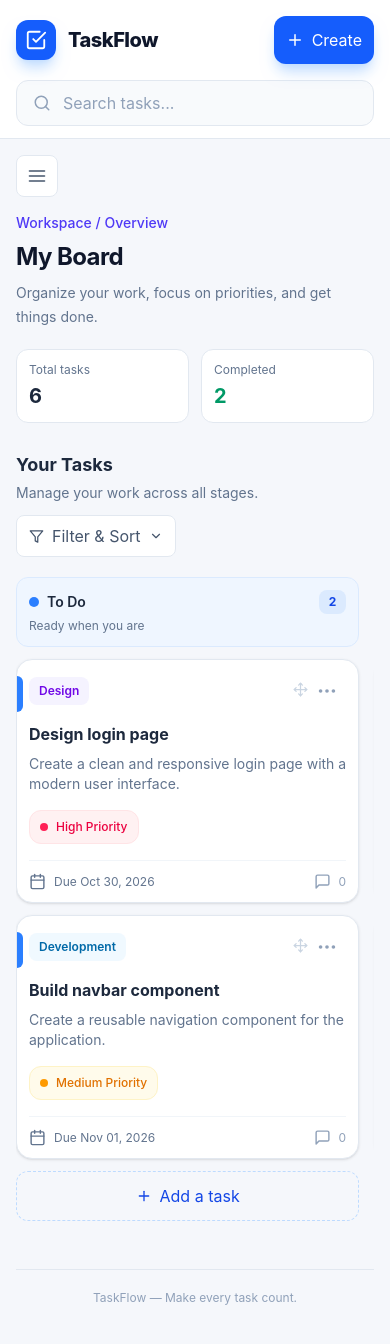
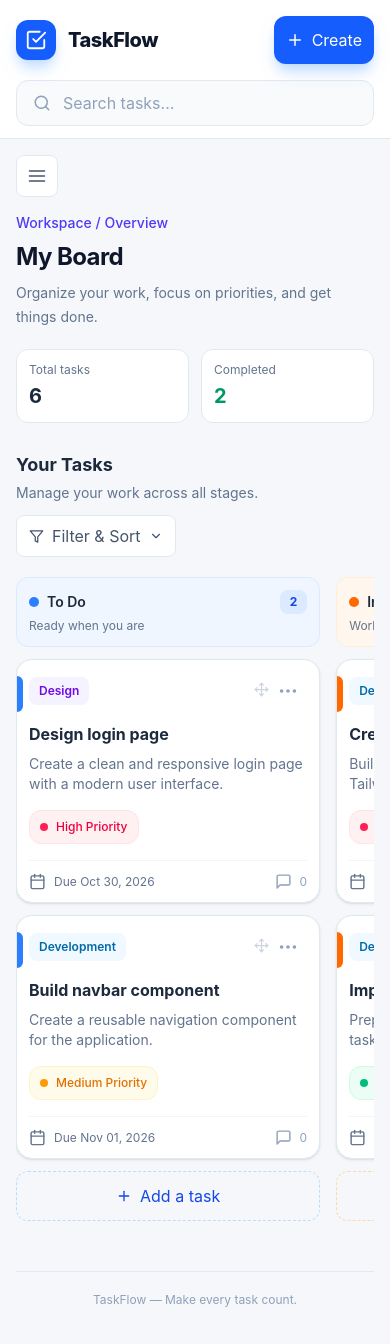
Before and after one commit to omsonawane7850/TaskFlow-A-Kanban-Task-Management-App, a React (Vite) app: page / in a window 390 px wide. Built offline with nearby package versions, Linux system fonts and the light colour scheme.

Commit message:
fix mobile drag skipping columns

```diff
--- a/src/components/Board.jsx
+++ b/src/components/Board.jsx
@@ -6,6 +6,7 @@ import {
   MouseSensor,
   TouchSensor,
   KeyboardSensor,
+  MeasuringStrategy,
   pointerWithin,
   closestCenter,
   useSensor,
@@ -354,8 +355,23 @@ function Board({ onAddTask, onEditTask }) {
         onDragStart={handleDragStart}
         onDragEnd={handleDragEnd}
         onDragCancel={handleDragCancel}
+        // Slower, edge-only autoscroll so one column doesn't get skipped
+        autoScroll={{
+          threshold: { x: 0.1, y: 0.15 },
+          acceleration: 3,
+          interval: 10,
+        }}
+        // Re-measure columns continuously while the board scrolls under the finger
+        measuring={{
+          droppable: { strategy: MeasuringStrategy.Always },
+        }}
       >
-        <div className="w-full min-w-0 overflow-x-auto pb-4 snap-x snap-mandatory md:overflow-visible md:pb-0">
+        <div
+          className={`w-full min-w-0 overflow-x-auto pb-4 md:overflow-visible md:pb-0 ${
+            // Snap fights autoscroll during drag, so disable it while dragging
+            activeTask ? "" : "snap-x snap-mandatory"
+          }`}
+        >
           <div className="flex w-max min-w-full items-start gap-4 md:grid md:w-full md:grid-cols-3 md:gap-3 lg:gap-4">
             {columns.map((column) => {
               const columnTasks = visibleTasks.filter(
@@ -365,7 +381,7 @@ function Board({ onAddTask, onEditTask }) {
               return (
                 <div
                   key={column.id}
-                  className="w-[min(88vw,360px)] min-w-[280px] shrink-0 snap-start md:w-full md:min-w-0"
+                  className="w-[min(78vw,340px)] min-w-[260px] shrink-0 snap-start md:w-full md:min-w-0"
                 >
                   <Column
                     column={column}
```
